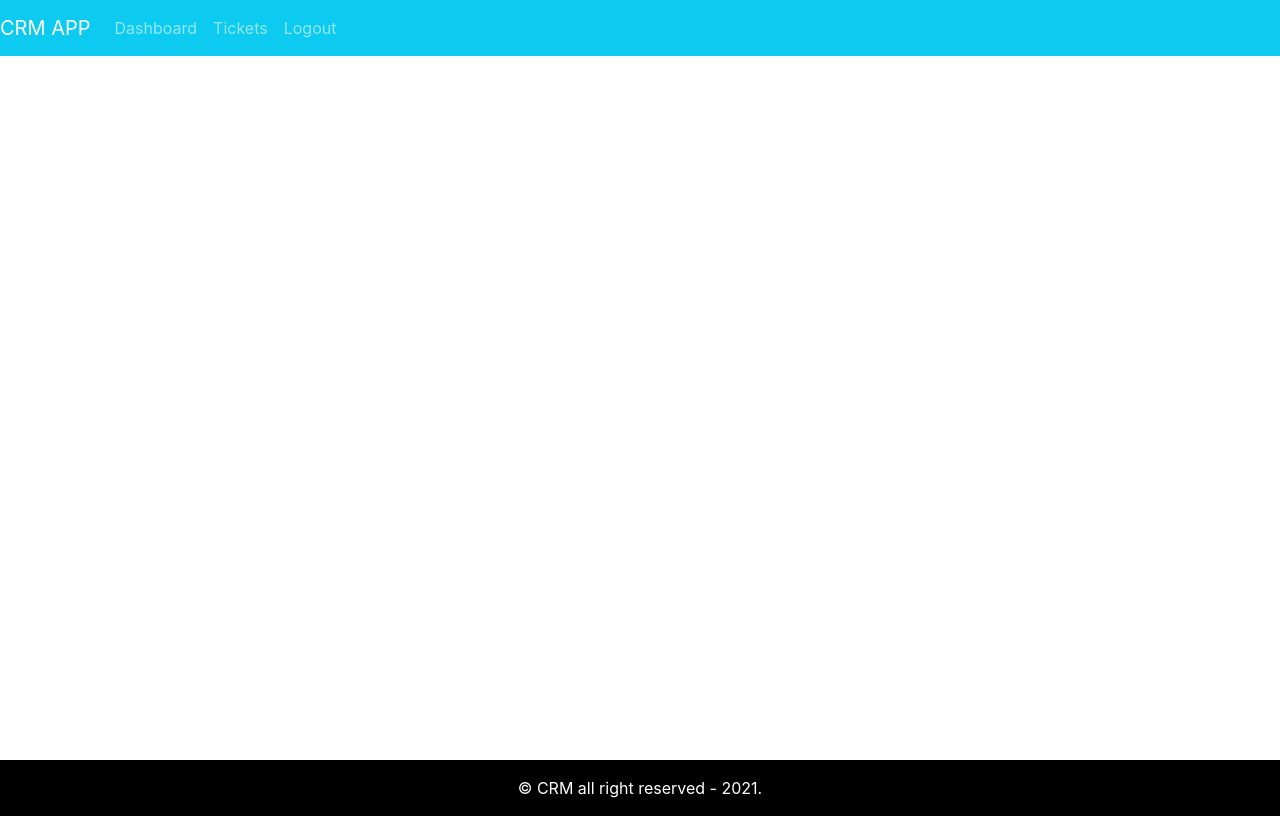
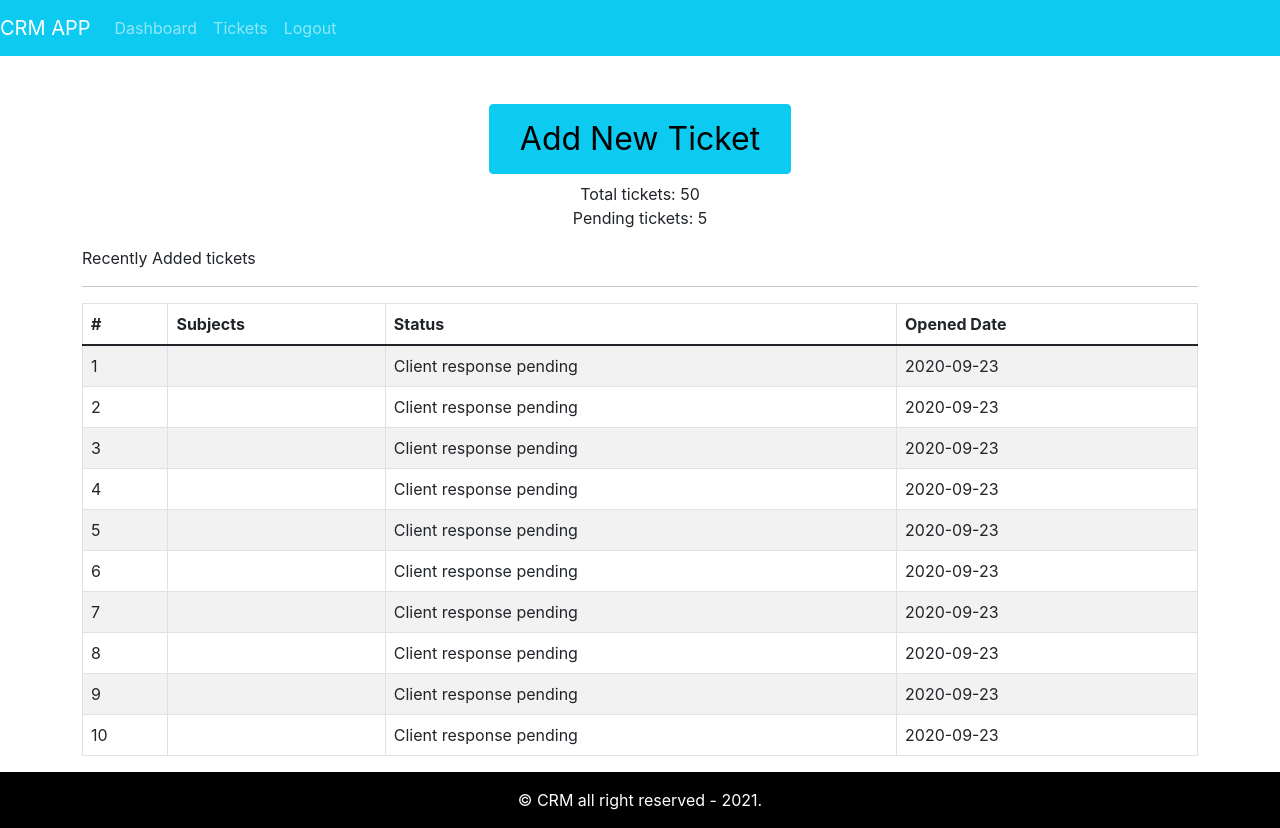
Before and after one commit to rOluochKe/crm-ui, a React (Create React App) app: page / in a window 1280 px wide. Built offline with nearby package versions, Linux system fonts and the light colour scheme; the HTML template or start-up script is replaced by a standard one.

Commit message:
adding dashboard'

```diff
--- a/src/App.js
+++ b/src/App.js
@@ -1,6 +1,7 @@
 import React from 'react'
 import './App.css'
 import DefaultLayout from './layout/Default.layout'
+import Dashboard from './pages/dashboard/Dashboard.page'
 
 // import Entry from './pages/entry/Entry.page'
 
@@ -8,7 +9,9 @@
   return (
     <div className='app'>
       {/* <Entry /> */}
-      <DefaultLayout />
+      <DefaultLayout>
+        <Dashboard />
+      </DefaultLayout>
     </div>
   )
 }
--- /dev/null
+++ b/src/assets/data/dummy-tickets.json
@@ -0,0 +1,52 @@
+[
+  {
+    "id": 1,
+    "status": "Client response pending",
+    "addedAt": "2020-09-23"
+  },
+  {
+    "id": 2,
+    "status": "Client response pending",
+    "addedAt": "2020-09-23"
+  },
+  {
+    "id": 3,
+    "status": "Client response pending",
+    "addedAt": "2020-09-23"
+  },
+  {
+    "id": 4,
+    "status": "Client response pending",
+    "addedAt": "2020-09-23"
+  },
+  {
+    "id": 5,
+    "status": "Client response pending",
+    "addedAt": "2020-09-23"
+  },
+  {
+    "id": 6,
+    "status": "Client response pending",
+    "addedAt": "2020-09-23"
+  },
+  {
+    "id": 7,
+    "status": "Client response pending",
+    "addedAt": "2020-09-23"
+  },
+  {
+    "id": 8,
+    "status": "Client response pending",
+    "addedAt": "2020-09-23"
+  },
+  {
+    "id": 9,
+    "status": "Client response pending",
+    "addedAt": "2020-09-23"
+  },
+  {
+    "id": 10,
+    "status": "Client response pending",
+    "addedAt": "2020-09-23"
+  }
+]
--- /dev/null
+++ b/src/components/ticket-table/TicketTable.component.js
@@ -0,0 +1,37 @@
+import React from 'react'
+import { Table } from 'react-bootstrap'
+
+const TicketTable = ({ tickets }) => {
+  return (
+    <Table striped bordered hover>
+      <thead>
+        <tr>
+          <th>#</th>
+          <th>Subjects</th>
+          <th>Status</th>
+          <th>Opened Date</th>
+        </tr>
+      </thead>
+      <tbody>
+        {tickets.length ? (
+          tickets.map((row) => (
+            <tr key={row.id}>
+              <td>{row.id}</td>
+              <td>{row.subject}</td>
+              <td>{row.status}</td>
+              <td>{row.addedAt}</td>
+            </tr>
+          ))
+        ) : (
+          <tr>
+            <td colSpan='4' className='text-center'>
+              No ticket show{' '}
+            </td>
+          </tr>
+        )}
+      </tbody>
+    </Table>
+  )
+}
+
+export default TicketTable
--- /dev/null
+++ b/src/pages/dashboard/Dashboard.page.js
@@ -0,0 +1,39 @@
+import React from 'react'
+import { Container, Row, Col, Button } from 'react-bootstrap'
+import TicketTable from '../../components/ticket-table/TicketTable.component'
+import tickets from '../../assets/data/dummy-tickets.json'
+
+const Dashboard = () => {
+  return (
+    <Container>
+      <Row>
+        <Col className='text-center mt-5 mb-2'>
+          <Button
+            variant='info'
+            style={{ fontSize: '2rem', padding: '10px 30px' }}
+          >
+            Add New Ticket
+          </Button>
+        </Col>
+      </Row>
+      <Row>
+        <Col className='text-center  mb-2'>
+          <div>Total tickets: 50</div>
+          <div>Pending tickets: 5</div>
+        </Col>
+      </Row>
+      <Row>
+        <Col className='mt-2'>Recently Added tickets</Col>
+      </Row>
+      <hr />
+
+      <Row>
+        <Col className='recent-ticket'>
+          <TicketTable tickets={tickets} />
+        </Col>
+      </Row>
+    </Container>
+  )
+}
+
+export default Dashboard
```
